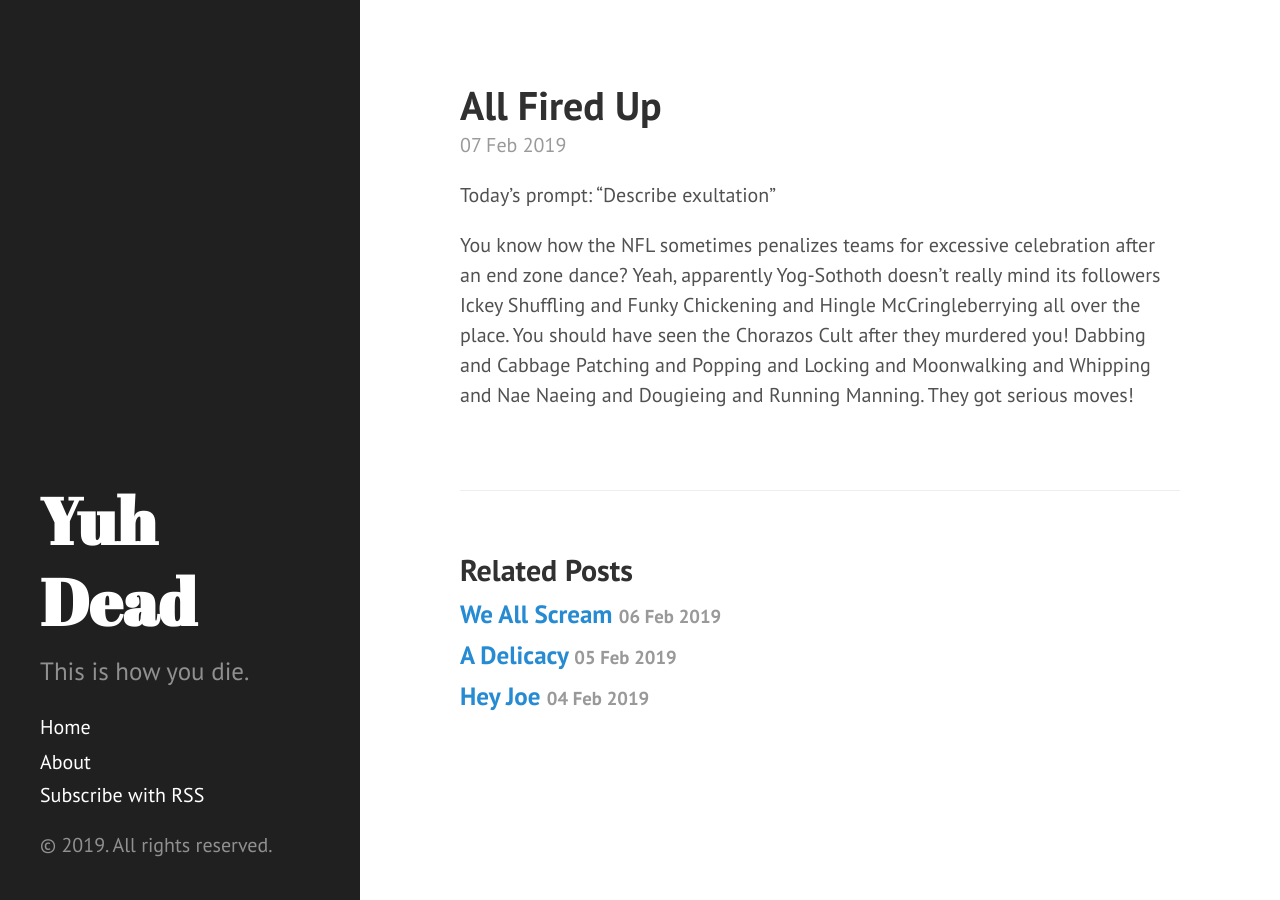
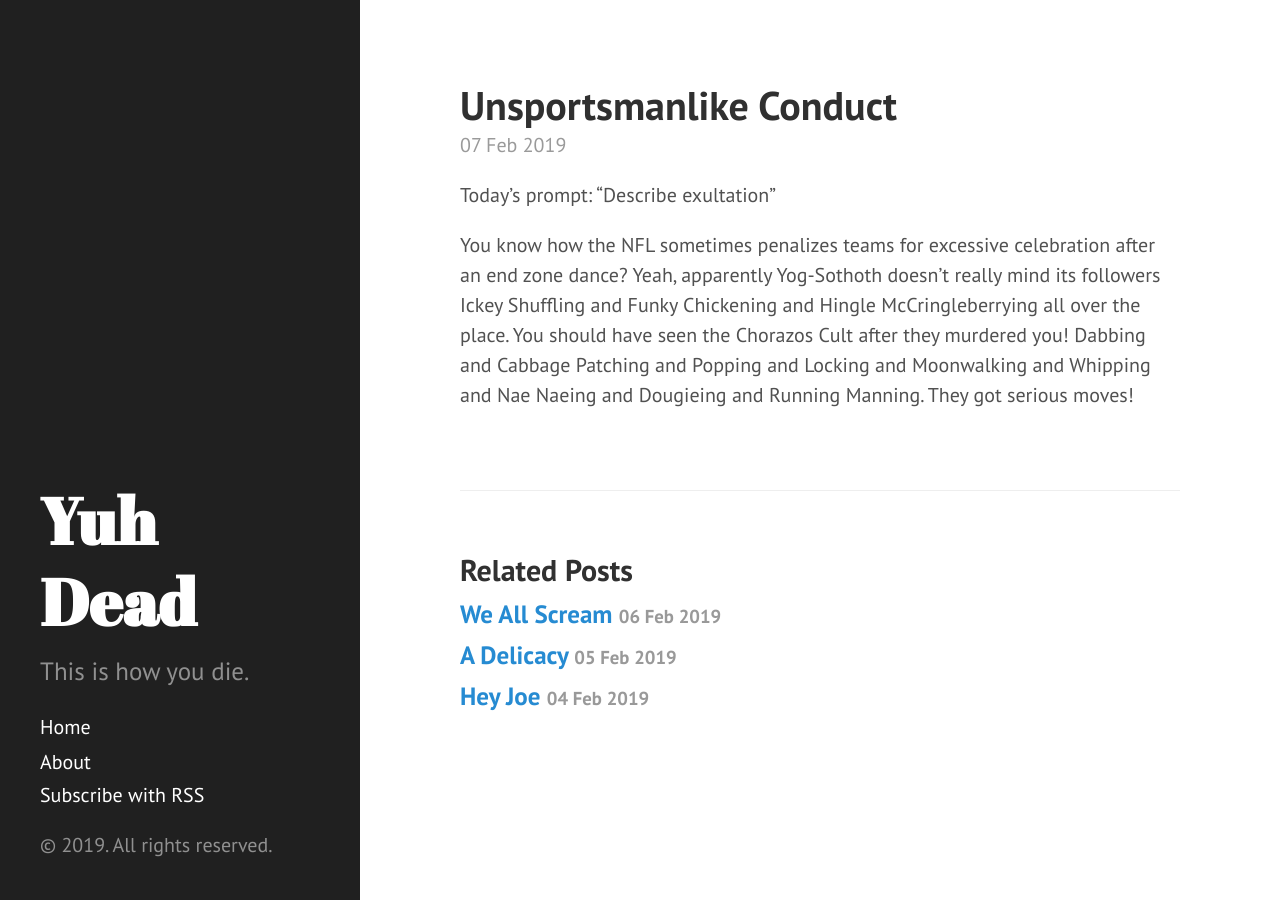
Before and after one commit to LoraV/LoraV.github.io, a Jekyll site: the page built from _posts/2019-02-07-exultation.markdown, in a window 1280 px wide. Built offline with Jekyll 4.4.1, drawn with Linux system fonts in a browser that asks for light colours.

Commit message:
fix post title

```diff
--- a/_posts/2019-02-07-exultation.markdown
+++ b/_posts/2019-02-07-exultation.markdown
@@ -1,6 +1,6 @@
 ---
 layout: post
-title: "All Fired Up"
+title: "Unsportsmanlike Conduct"
 date:   2019-02-07
 categories: death scenes
 ---
```
